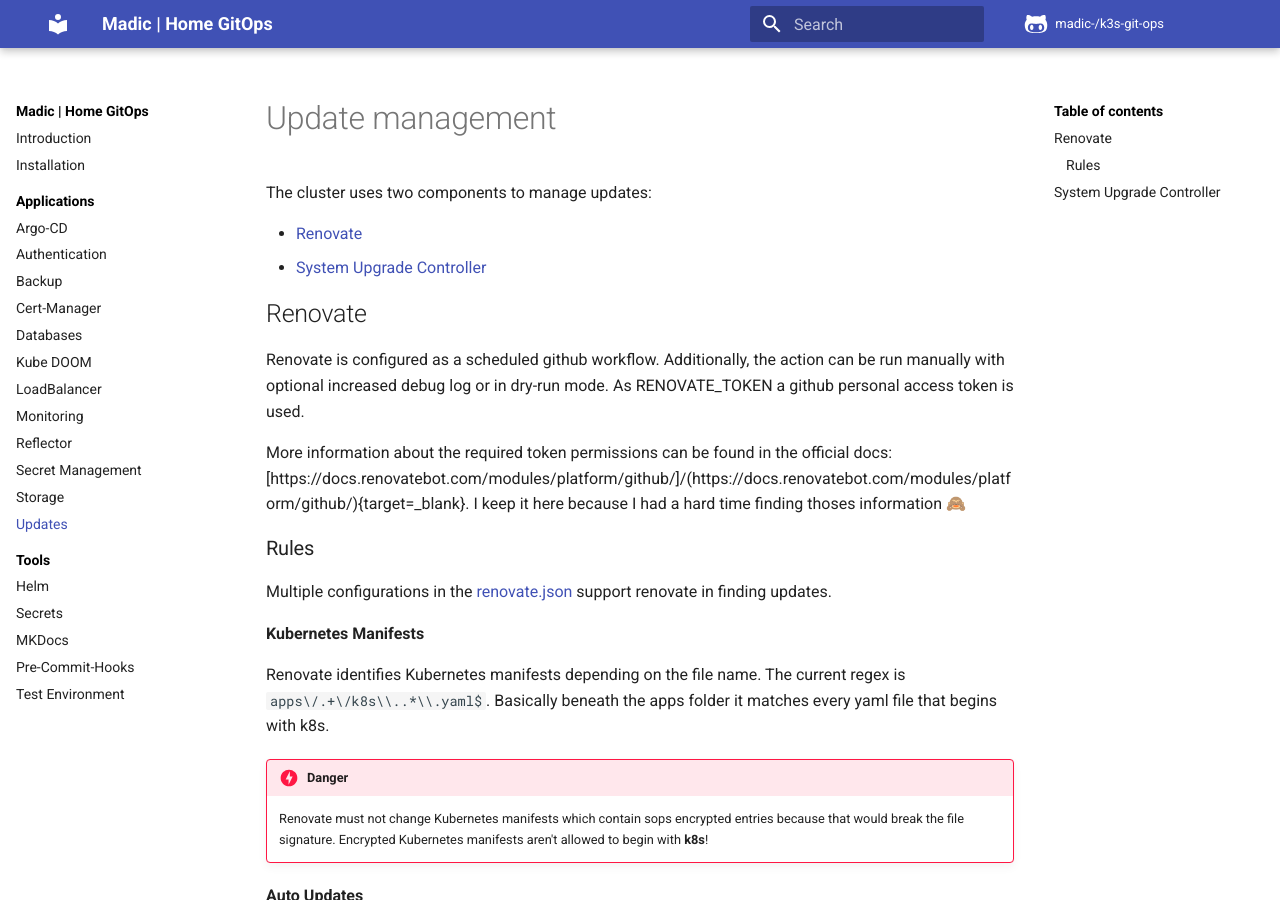
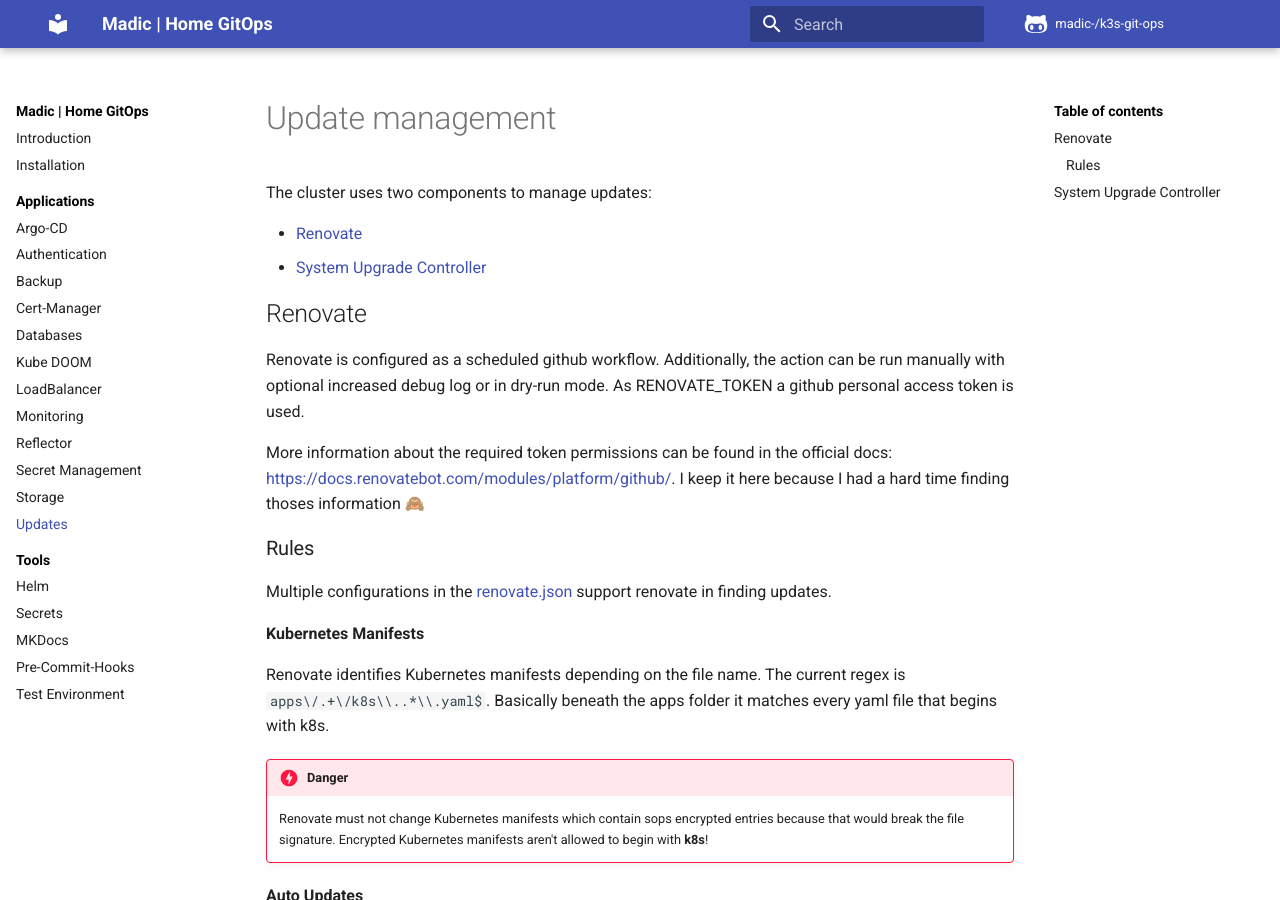
Before and after one commit to madic-creates/k3s-git-ops, an MkDocs documentation site: the page built from docs/updates.md, in a window 1280 px wide and 900 px high. Built offline with MkDocs 1.6.1 and Material for MkDocs 9.7.7, drawn with Linux system fonts in a browser that asks for light colours; plug-ins that fetch from the network failed and are left out; comment, search, counter and statistics services are not loaded.

Commit message:
Docs: Formating

```diff
--- a/docs/updates.md
+++ b/docs/updates.md
@@ -9,7 +9,7 @@ The cluster uses two components to manage updates:
 
 Renovate is configured as a scheduled github workflow. Additionally, the action can be run manually with optional increased debug log or in dry-run mode. As RENOVATE_TOKEN a github personal access token is used.
 
-More information about the required token permissions can be found in the official docs: [https://docs.renovatebot.com/modules/platform/github/]/(https://docs.renovatebot.com/modules/platform/github/){target=_blank}. I keep it here because I had a hard time finding thoses information 🙈
+More information about the required token permissions can be found in the official docs: [https://docs.renovatebot.com/modules/platform/github/](https://docs.renovatebot.com/modules/platform/github/){target=_blank}. I keep it here because I had a hard time finding thoses information 🙈
 
 ### Rules
 
```
